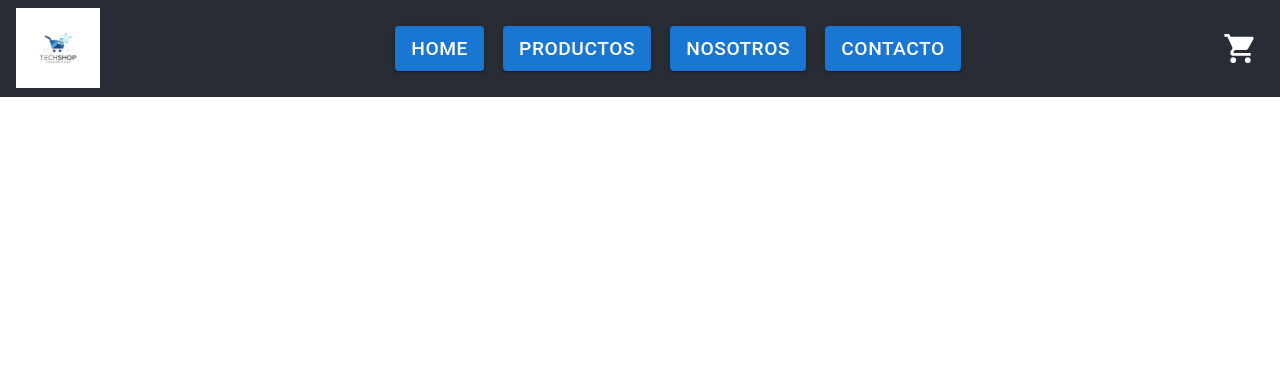
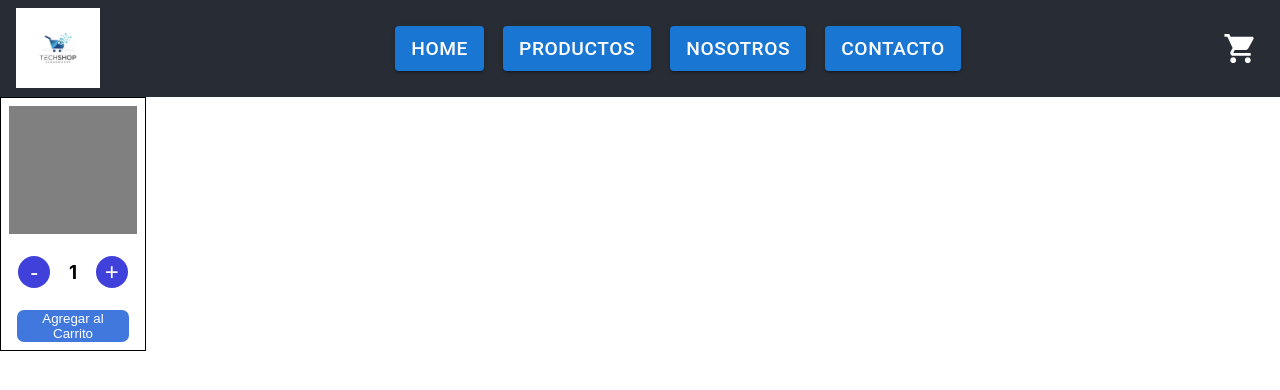
Before and after one commit to LoboAlejandro/ReactJs, a React (Create React App) app: page / in a window 1280 px wide. Shown: the top 390 px of the page. Built offline with nearby package versions, Linux system fonts and the light colour scheme; the HTML template or start-up script is replaced by a standard one.

Commit message:
agregar contadores

```diff
--- a/src/App.css
+++ b/src/App.css
@@ -43,3 +43,60 @@
 .iconoCarrito{
   color: white;
 }
+
+.divProducto{
+  border: 1px black solid;
+  width: fit-content;
+  display: flex;
+  flex-direction: column;
+  padding: 0.5rem;
+  align-items: center;
+}
+
+.divImagen{
+  width: 8rem;
+  height: 8rem;
+  background-color: gray;
+}
+
+.divBotonera{
+  margin: 0.5rem 0;
+  display: flex;
+  flex-direction: row;
+  justify-content: space-around;
+  align-items: center;
+  width: 100%;
+}
+
+.btnSumaResta{
+  background-color: #4040db;
+  color: white;
+  border: none;
+  border-radius: 20px;
+  height: 2rem;
+  width: 2rem;
+  font-size: 1.5rem;
+}
+
+.btnSumaResta:hover{
+  background-color: #6565dd;
+  cursor: pointer;
+}
+
+.btnAgregar{
+  background-color: #4178dd;
+  color: white;
+  width: 7rem;
+  border: none;
+  border-radius: 7px;
+}
+
+.btnAgregar:hover{
+  background-color: #628ee0;
+  color: black;
+  cursor: pointer;
+}
+
+.btnAgregar:disabled{
+  background-color: black;
+}
--- a/src/App.js
+++ b/src/App.js
@@ -1,11 +1,18 @@
 import React from 'react';
 import NavBar from './components/Header/NavBar'
+import ItemListContainer from './components/Main/ItemListContainer';
 import './App.css'
 
 function App() {
+  const item={
+    stock: 7,
+    initial: 1
+  }
+
   return (
     <div className="App">
         <NavBar/>
+        <ItemListContainer props={item}/>
     </div>
   );
 }
--- /dev/null
+++ b/src/components/Main/ItemCount.js
@@ -0,0 +1,11 @@
+import React from 'react';
+
+export default function ItemCount({count}){
+    const aviso = () =>{
+        alert(`Usted ha agregado ${count} producto/s`)
+    }
+
+    return(
+        <button className='btnAgregar' onClick={aviso}>Agregar al Carrito</button>
+    )
+}
--- /dev/null
+++ b/src/components/Main/ItemListContainer.js
@@ -0,0 +1,32 @@
+import React,{useState} from 'react';
+import ItemCount from './ItemCount'
+
+export default function ItemListContainer({props}){
+    console.log(props)
+    const {stock, initial}= props;
+    const [count, setCount]= useState(initial);
+
+    const sumarItem= () =>{
+        if(count < stock){
+            setCount(count + 1);
+        }
+    }
+
+    const restarItem= () =>{
+        if(count > 0){
+            setCount(count - 1);
+        }
+    }
+
+    return(
+        <div className='divProducto'>
+            <div className="divImagen"/>
+            <div className='divBotonera'>
+                <button className='btnSumaResta' onClick={restarItem}>-</button>
+                <h3>{count}</h3>
+                <button className='btnSumaResta' onClick={sumarItem}>+</button>
+            </div>
+            <ItemCount count={count}/>
+        </div>
+    )
+}
```
